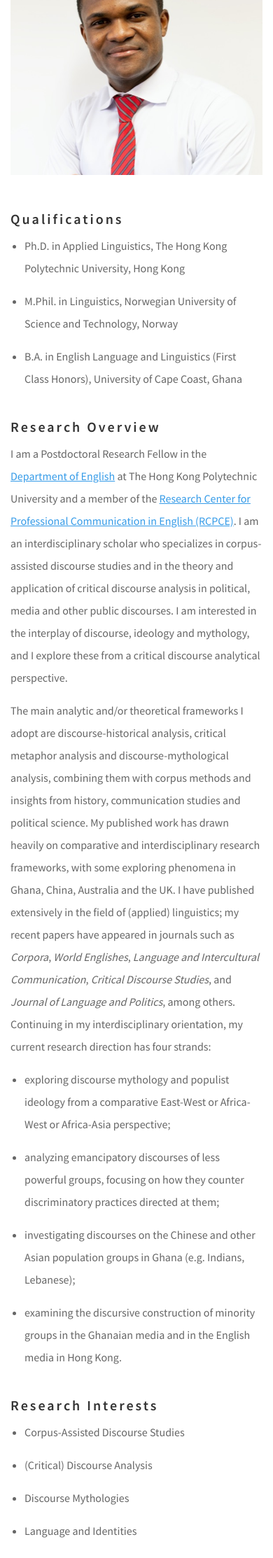
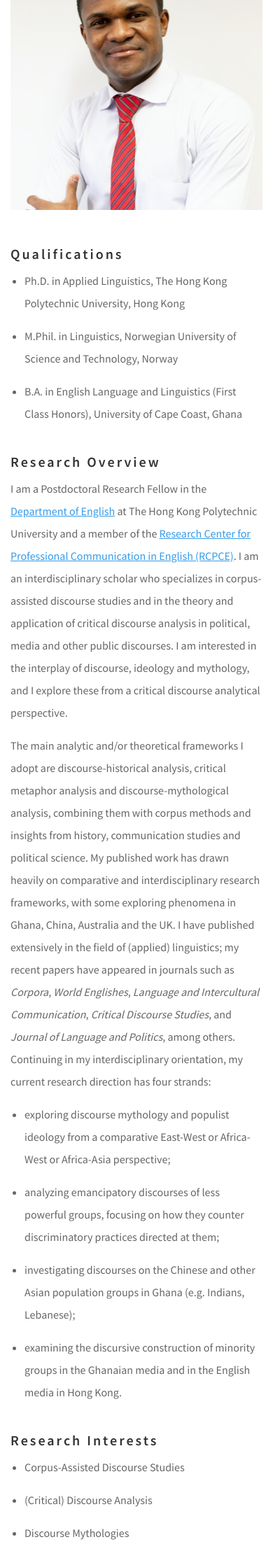
Before and after one commit to danielcornock/marknartey.com, a Jekyll site: the page built from index.md, in a window 390 px wide. Shown: the part 436-2662 px from the top of the page at 70% size. Built offline with Jekyll 4.4.1, drawn with Linux system fonts in a browser that asks for light colours; nearby versions of some CDN libraries; a script that is not in the unit is left out.

Commit message:
update image sizing

```diff
--- a/assets/css/index.css
+++ b/assets/css/index.css
@@ -372,17 +372,23 @@
     width: 100%;
     height: auto;
     padding-left: 0;
+    max-height: 600px;
+  }
+}
+
+@media (max-width: 540px) {
+  .about-img, .about-container img {
     max-height: 500px;
   }
 }
 
-@media (max-width: 480px) {
+@media (max-width: 440px) {
   .about-img, .about-container img {
     float: none;
     width: 100%;
     height: auto;
     padding-left: 0;
-    max-height: 350px;
+    max-height: 400px;
   }
 }
 
```
Also changed, not shown: _sass/modules/_about.scss (+6 -2 lines).
